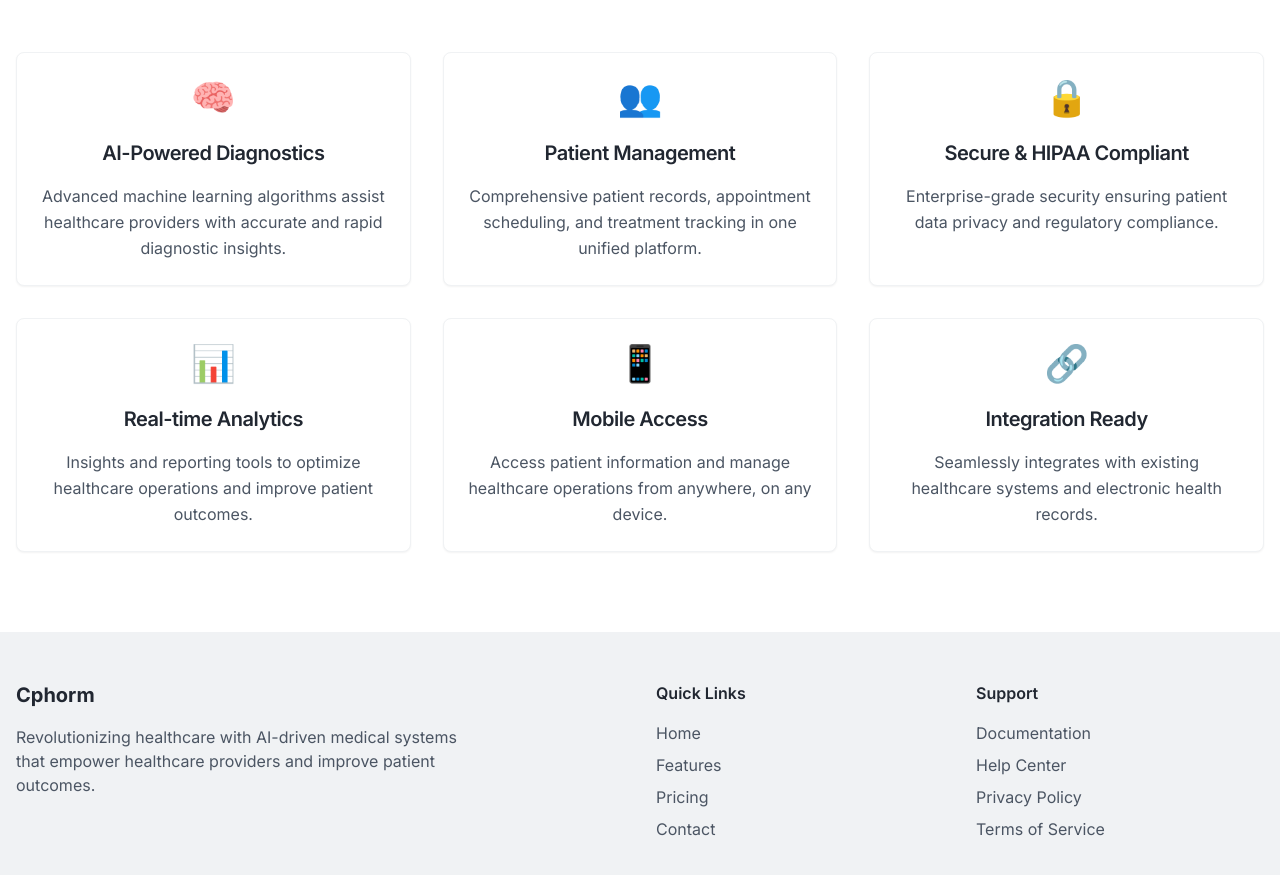
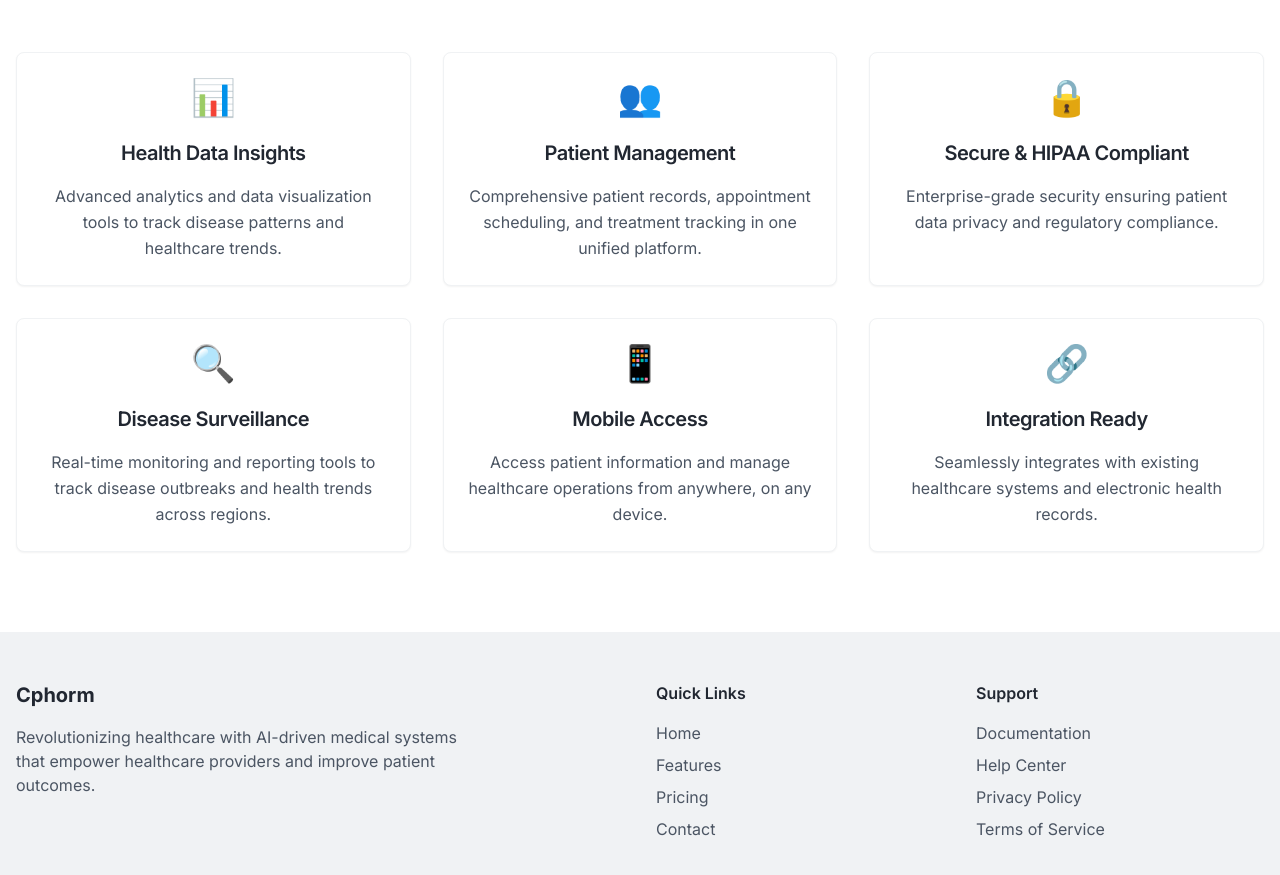
Before and after one commit to STACK-42/Cphorm-Frontend, a React (Vite) app: page / in a window 1280 px wide. Shown: the part 920-1795 px from the top of the page. Built offline with nearby package versions, Linux system fonts and the light colour scheme.

Commit message:
Fix: Update diagnostic insights text
The text "AI-Powered Diagnostics" and its description have been removed and replaced with "insights" to accurately reflect the application's features.

```diff
--- a/src/components/Features.tsx
+++ b/src/components/Features.tsx
@@ -3,9 +3,9 @@ import { Card, CardContent, CardHeader, CardTitle } from "@/components/ui/card";
 const Features = () => {
   const features = [
     {
-      title: "AI-Powered Diagnostics",
-      description: "Advanced machine learning algorithms assist healthcare providers with accurate and rapid diagnostic insights.",
-      icon: "🧠"
+      title: "Health Data Insights",
+      description: "Advanced analytics and data visualization tools to track disease patterns and healthcare trends.",
+      icon: "📊"
     },
     {
       title: "Patient Management",
@@ -18,9 +18,9 @@ const Features = () => {
       icon: "🔒"
     },
     {
-      title: "Real-time Analytics",
-      description: "Insights and reporting tools to optimize healthcare operations and improve patient outcomes.",
-      icon: "📊"
+      title: "Disease Surveillance",
+      description: "Real-time monitoring and reporting tools to track disease outbreaks and health trends across regions.",
+      icon: "🔍"
     },
     {
       title: "Mobile Access",
--- a/src/components/ui/chart.tsx
+++ b/src/components/ui/chart.tsx
@@ -126,7 +126,7 @@ const ChartTooltipContent = React.forwardRef<
       color,
       nameKey,
       labelKey,
-    },
+    }: any,
     ref
   ) => {
     const { config } = useChart()
@@ -259,18 +259,18 @@ const ChartLegend = RechartsPrimitive.Legend
 const ChartLegendContent = React.forwardRef<
   HTMLDivElement,
   React.ComponentProps<"div"> &
-    Pick<RechartsPrimitive.LegendProps, "payload" | "verticalAlign"> & {
+    Pick<RechartsPrimitive.LegendProps, "verticalAlign"> & {
       hideIcon?: boolean
       nameKey?: string
     }
 >(
   (
-    { className, hideIcon = false, payload, verticalAlign = "bottom", nameKey },
+    { className, hideIcon = false, payload, verticalAlign = "bottom", nameKey }: any,
     ref
   ) => {
     const { config } = useChart()
 
-    if (!payload?.length) {
+    if (!payload || !Array.isArray(payload) || payload.length === 0) {
       return null
     }
 
@@ -283,7 +283,7 @@ const ChartLegendContent = React.forwardRef<
           className
         )}
       >
-        {payload.map((item) => {
+        {Array.isArray(payload) && payload.map((item: any) => {
           const key = `${nameKey || item.dataKey || "value"}`
           const itemConfig = getPayloadConfigFromPayload(config, item, key)
 
```
